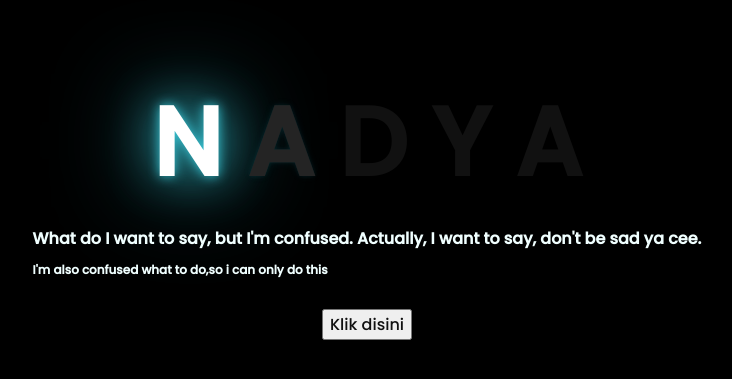
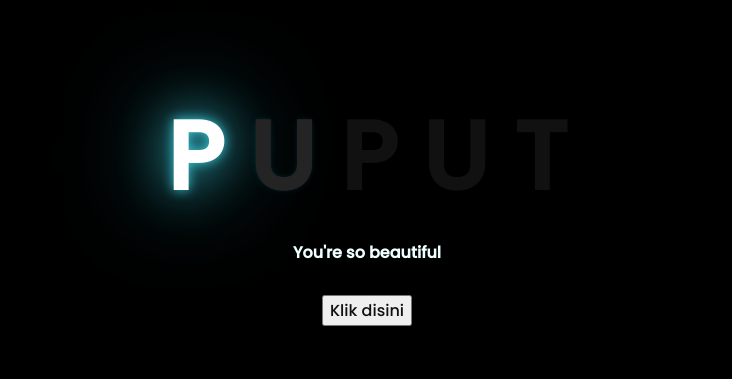
Before and after one commit to AziziRahimSetiyawan/1, a plain HTML site: page index.html in a window 1280 px wide. Shown: the part 203-582 px from the top of the page, without its empty margins (281-1013 px from the left). Drawn offline with Linux system fonts and the light colour scheme.

Commit message:
Update index.html

```diff
--- a/index.html
+++ b/index.html
@@ -11,15 +11,14 @@
 <body>
     <div class="greetings">
     <!-- silahkan menambah kata sesuai keinginan dengan <span>text...</span -->
-        <span>N</span>
-        <span>A</span>
-        <span>D</span>
-        <span>Y</span>
-        <span>A</span>
+        <span>P</span>
+        <span>U</span>
+        <span>P</span>
+        <span>U</span>
+        <span>T</span>
     </div>
     <div class="description">
-        <h1>What do I want to say, but I'm confused. Actually, I want to say, don't be sad ya cee.</h1>
-        <h2>I'm also confused what to do,so i can only do this</h2>
+        <h1>You're so beautiful</h1>
 
     </div>
     <div class="button">
```
